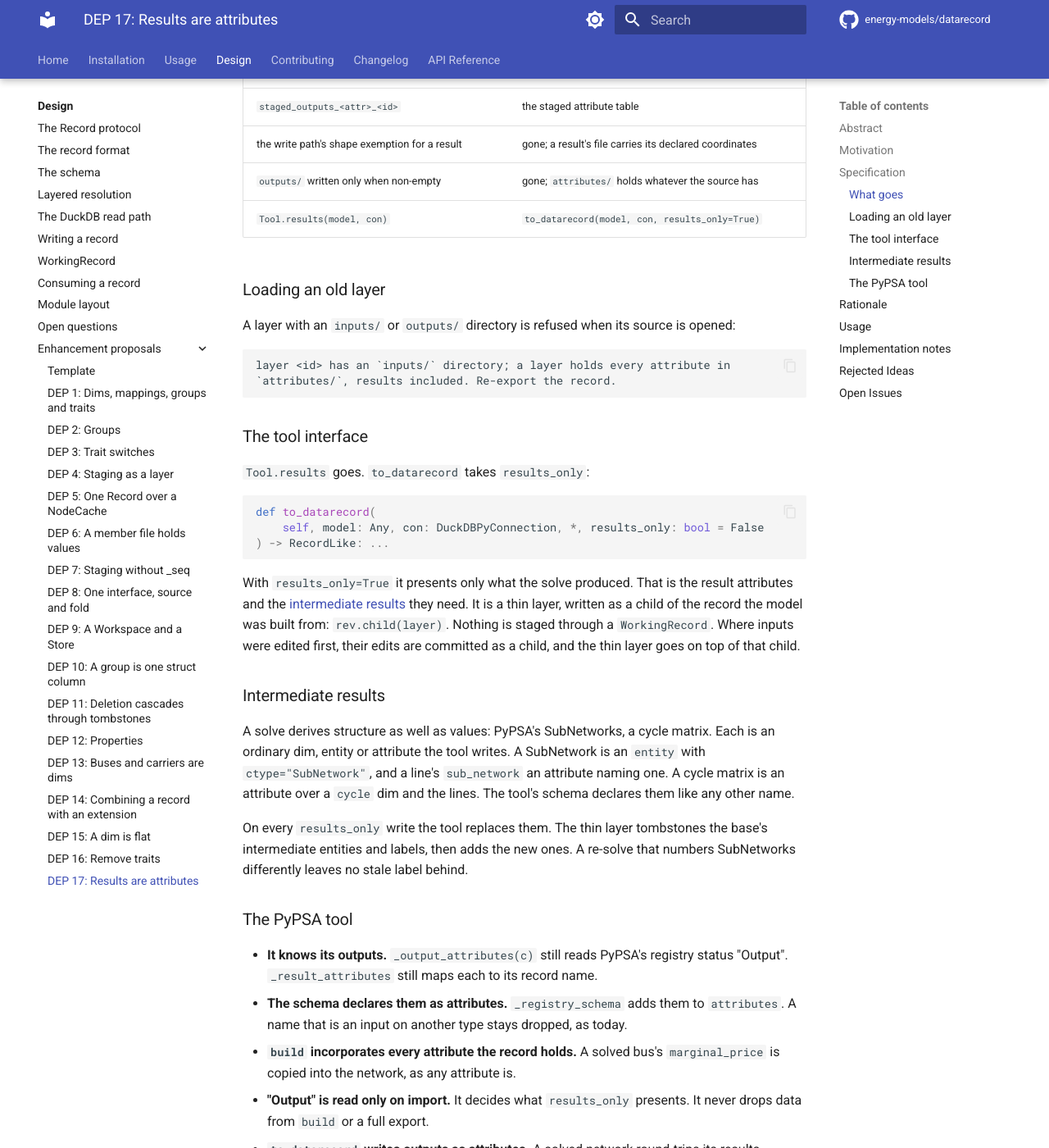
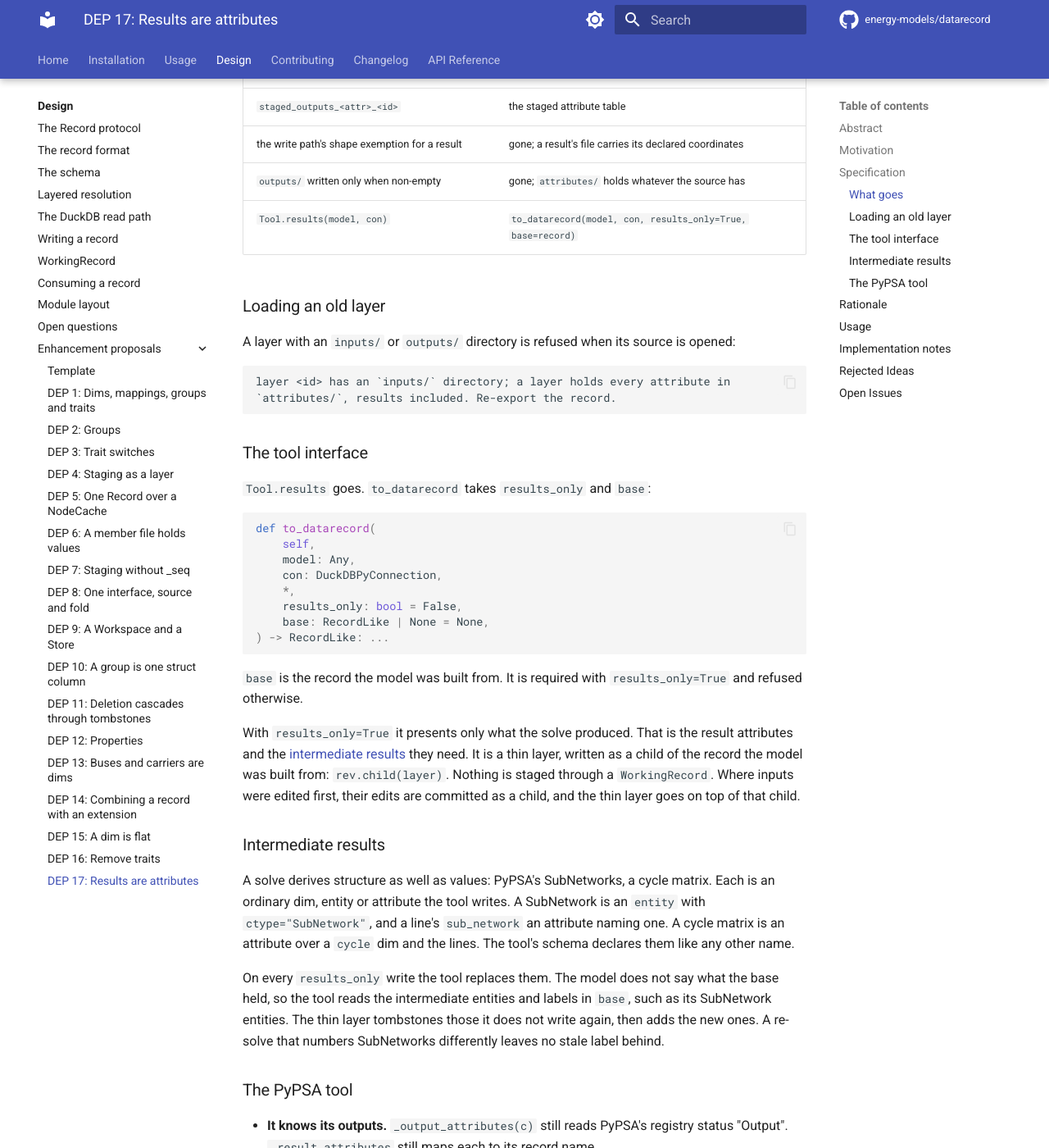
Before and after one commit to energy-models/datarecord, an MkDocs documentation site: the page built from docs/design/proposals/dep-0017-results-are-attributes.md, in a window 1280 px wide and 1400 px high, scrolled down 2036 px. Shown: the whole window at 82% size. Built offline with MkDocs 1.6.1 and Material for MkDocs 9.7.7, drawn with Linux system fonts in a browser that asks for light colours; comment, search, counter and statistics services are not loaded; some of the changed text lies outside the part shown.

Commit message:
docs: DEP 17 takes the base record

````diff
--- a/docs/design/proposals/dep-0017-results-are-attributes.md
+++ b/docs/design/proposals/dep-0017-results-are-attributes.md
@@ -17,7 +17,7 @@ SPDX-License-Identifier: CC-BY-4.0
 
 ## Abstract
 
-A result becomes an ordinary attribute. A layer has one `attributes/` directory, and `inputs/` and `outputs/` go. `Schema.results`, `RecordLike.outputs`, `Kind` and every `kind="outputs"` go with them. Only a tool knows which attributes it computes. `Tool.results` gives way to `to_datarecord(model, con, results_only=True)`.
+A result becomes an ordinary attribute. A layer has one `attributes/` directory, and `inputs/` and `outputs/` go. `Schema.results`, `RecordLike.outputs`, `Kind` and every `kind="outputs"` go with them. Only a tool knows which attributes it computes. `Tool.results` gives way to `to_datarecord(model, con, results_only=True, base=record)`.
 
 ## Motivation
 
@@ -53,7 +53,7 @@ The distinction belongs to a framework. PyPSA marks an attribute "Output" in its
 | `staged_outputs_<attr>_<id>`                        | the staged attribute table                                       |
 | the write path's shape exemption for a result       | gone; a result's file carries its declared coordinates           |
 | `outputs/` written only when non-empty              | gone; `attributes/` holds whatever the source has                |
-| `Tool.results(model, con)`                          | `to_datarecord(model, con, results_only=True)`                   |
+| `Tool.results(model, con)`                          | `to_datarecord(model, con, results_only=True, base=record)`      |
 
 ### Loading an old layer
 
@@ -66,13 +66,20 @@ layer <id> has an `inputs/` directory; a layer holds every attribute in
 
 ### The tool interface
 
-`Tool.results` goes. `to_datarecord` takes `results_only`:
+`Tool.results` goes. `to_datarecord` takes `results_only` and `base`:
 
 ```python
 def to_datarecord(
-    self, model: Any, con: DuckDBPyConnection, *, results_only: bool = False
+    self,
+    model: Any,
+    con: DuckDBPyConnection,
+    *,
+    results_only: bool = False,
+    base: RecordLike | None = None,
 ) -> RecordLike: ...
 ```
+
+`base` is the record the model was built from. It is required with `results_only=True` and refused otherwise.
 
 With `results_only=True` it presents only what the solve produced. That is the result attributes and the [intermediate results](#intermediate-results) they need. It is a thin layer, written as a child of the record the model was built from: `rev.child(layer)`. Nothing is staged through a `WorkingRecord`. Where inputs were edited first, their edits are committed as a child, and the thin layer goes on top of that child.
 
@@ -80,7 +87,7 @@ With `results_only=True` it presents only what the solve produced. That is the r
 
 A solve derives structure as well as values: PyPSA's SubNetworks, a cycle matrix. Each is an ordinary dim, entity or attribute the tool writes. A SubNetwork is an `entity` with `ctype="SubNetwork"`, and a line's `sub_network` an attribute naming one. A cycle matrix is an attribute over a `cycle` dim and the lines. The tool's schema declares them like any other name.
 
-On every `results_only` write the tool replaces them. The thin layer tombstones the base's intermediate entities and labels, then adds the new ones. A re-solve that numbers SubNetworks differently leaves no stale label behind.
+On every `results_only` write the tool replaces them. The model does not say what the base held, so the tool reads the intermediate entities and labels in `base`, such as its SubNetwork entities. The thin layer tombstones those it does not write again, then adds the new ones. A re-solve that numbers SubNetworks differently leaves no stale label behind.
 
 ### The PyPSA tool
 
@@ -124,7 +131,9 @@ After:
 inputs = rev.child(w.edits)
 n = PyPSA.build(inputs.record)
 n.optimize()
-solved = inputs.child(PyPSA.to_datarecord(n, ws.con, results_only=True))
+solved = inputs.child(
+    PyPSA.to_datarecord(n, w.con, results_only=True, base=inputs.record)
+)
 solved.record.attributes["marginal_price"]  # a child of solved reads it too
 PyPSA.build(solved.record)  # marginal_price is in the network
 schema.attributes["p"]
@@ -140,12 +149,12 @@ schema.attributes["p"]
 6. `layered/record.py`: `outputs` goes.
 7. `layered/write.py`: writes `attributes/`; the `outputs` arm and the result exemptions go.
 8. `mutable.py`: `kind` on `set`, `_validate_result`, `outputs` and the staged outputs tables go.
-9. `tools/base.py`: `results` goes; `to_datarecord` takes `results_only`.
-10. `tools/pypsa.py`: as [above](#the-pypsa-tool); `results` folds into `to_datarecord`; intermediates are replaced as [above](#intermediate-results).
+9. `tools/base.py`: `results` goes; `to_datarecord` takes `results_only` and `base`.
+10. `tools/pypsa.py`: as [above](#the-pypsa-tool); `results` folds into `to_datarecord`; intermediates in `base` are replaced as [above](#intermediate-results).
 11. Tests: `kind="outputs"` and `outputs` tests in `test_mutable.py`, `test_records.py`, `test_tools.py`, `test_overlay.py`, `test_write.py`, `test_properties.py`, `test_owner_map.py` are rewritten or deleted; `fixtures.py` declares results as attributes.
 12. Pages: [format](../format.md), [read path](../read-path.md), [schema](../schema.md), [working record](../working-record.md), [writing](../writing.md), [tools](../tools.md), [record](../record.md), [layers](../layers.md), [open questions](../open-questions.md), the usage pages, `CHANGELOG.md`.
 
-Checks: no `outputs`, `Kind` or `results` field in `src/`; an old layer is refused naming `attributes/`; a solved PyPSA network round-trips with its results; a child reads its parent's results; a re-solve leaves no stale SubNetwork.
+Checks: no `outputs`, `Kind` or `results` field in `src/`; an old layer is refused naming `attributes/`; a solved PyPSA network round-trips with its results; a child reads its parent's results; a re-solve leaves no stale SubNetwork; `results_only` without `base`, or `base` without it, is refused.
 
 ## Rejected Ideas
 
````
